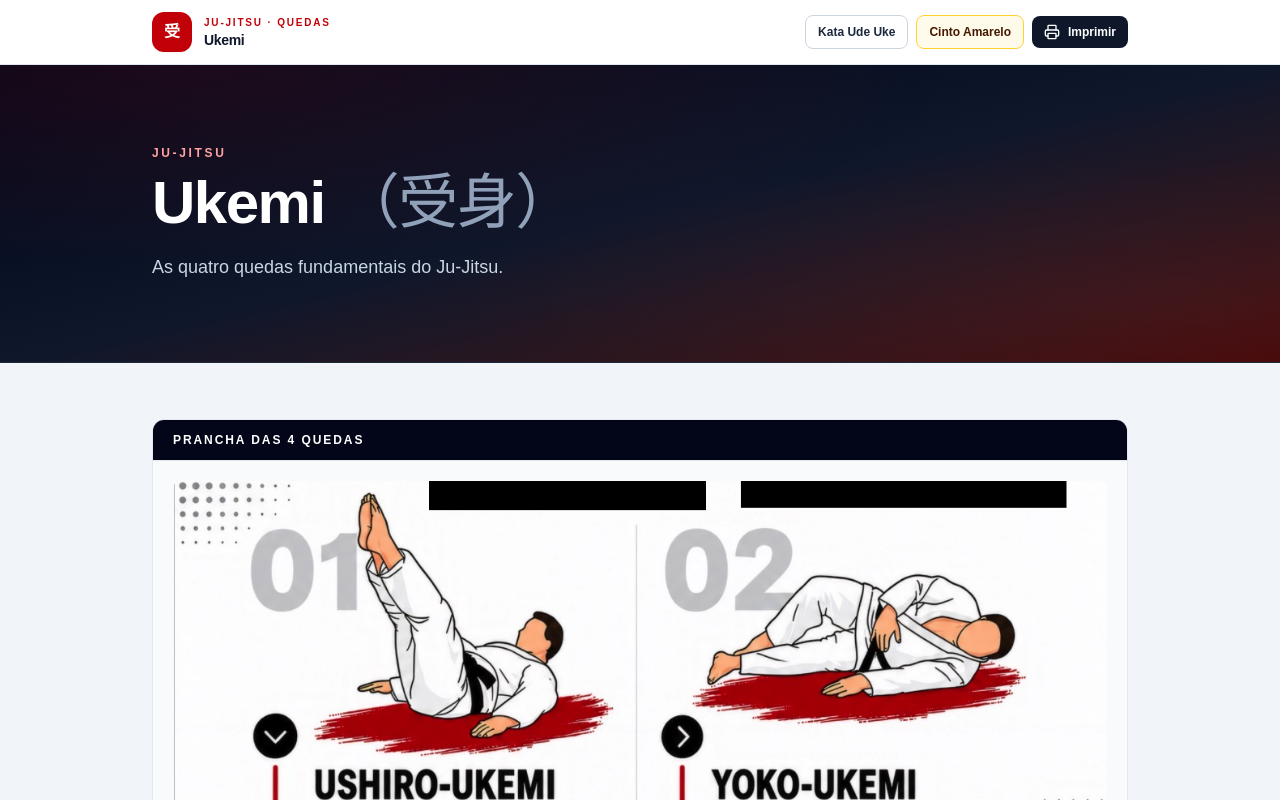
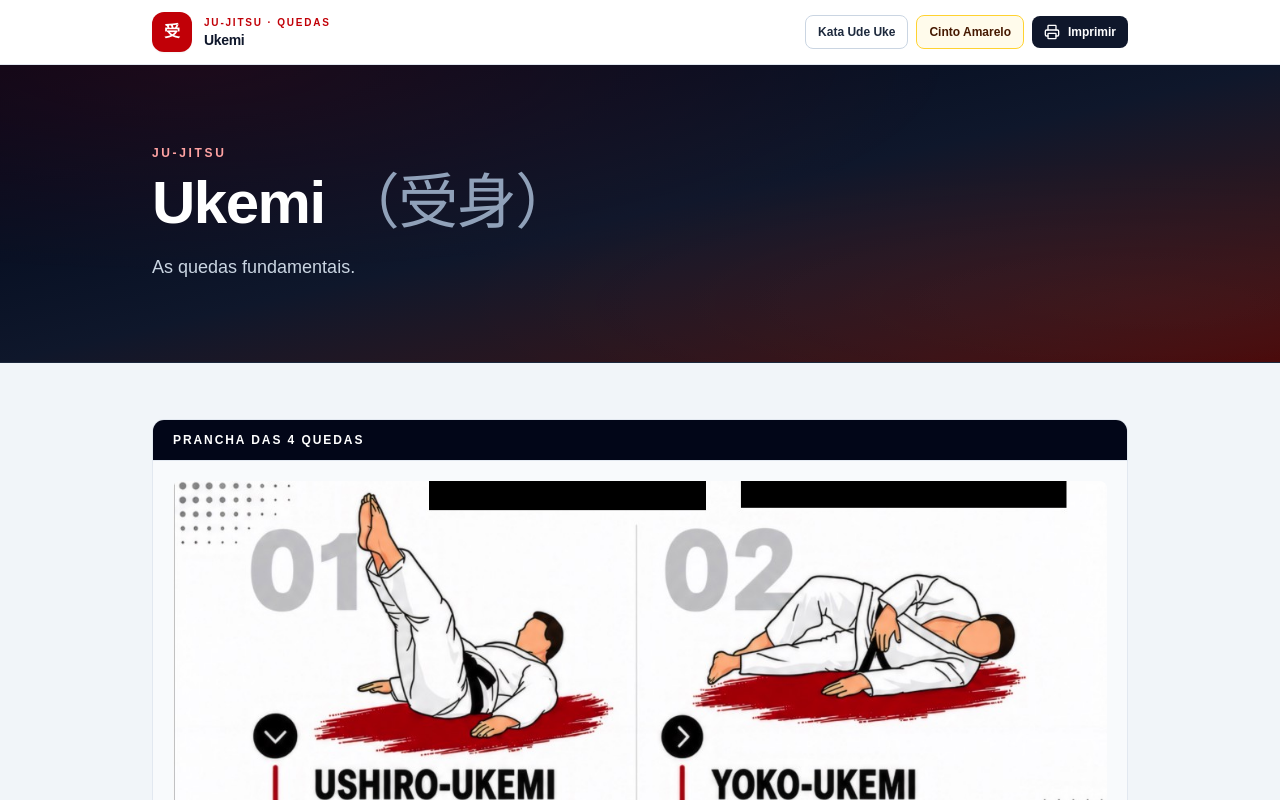
Before and after one commit to magalhaesals/seishinzen, a Next.js app: page /ukemi in a window 1280 px wide. Shown: the top 800 px of the page. Built offline with nearby package versions, Linux system fonts and the light colour scheme.

Commit message:
Shorten Ukemi hero subtitle to As quedas fundamentais
Co-authored-by: Antonio Magalhães <magalhaesals@users.noreply.github.com>

```diff
--- a/src/data/ukemi.ts
+++ b/src/data/ukemi.ts
@@ -9,7 +9,7 @@ export interface UkemiFall {
 export const UKEMI_PROGRAM = {
   title: "Ukemi",
   kanji: "受身",
-  subtitle: "As quatro quedas fundamentais do Ju-Jitsu",
+  subtitle: "As quedas fundamentais",
 } as const;
 
 export const UKEMI_FALLS: UkemiFall[] = [
```
